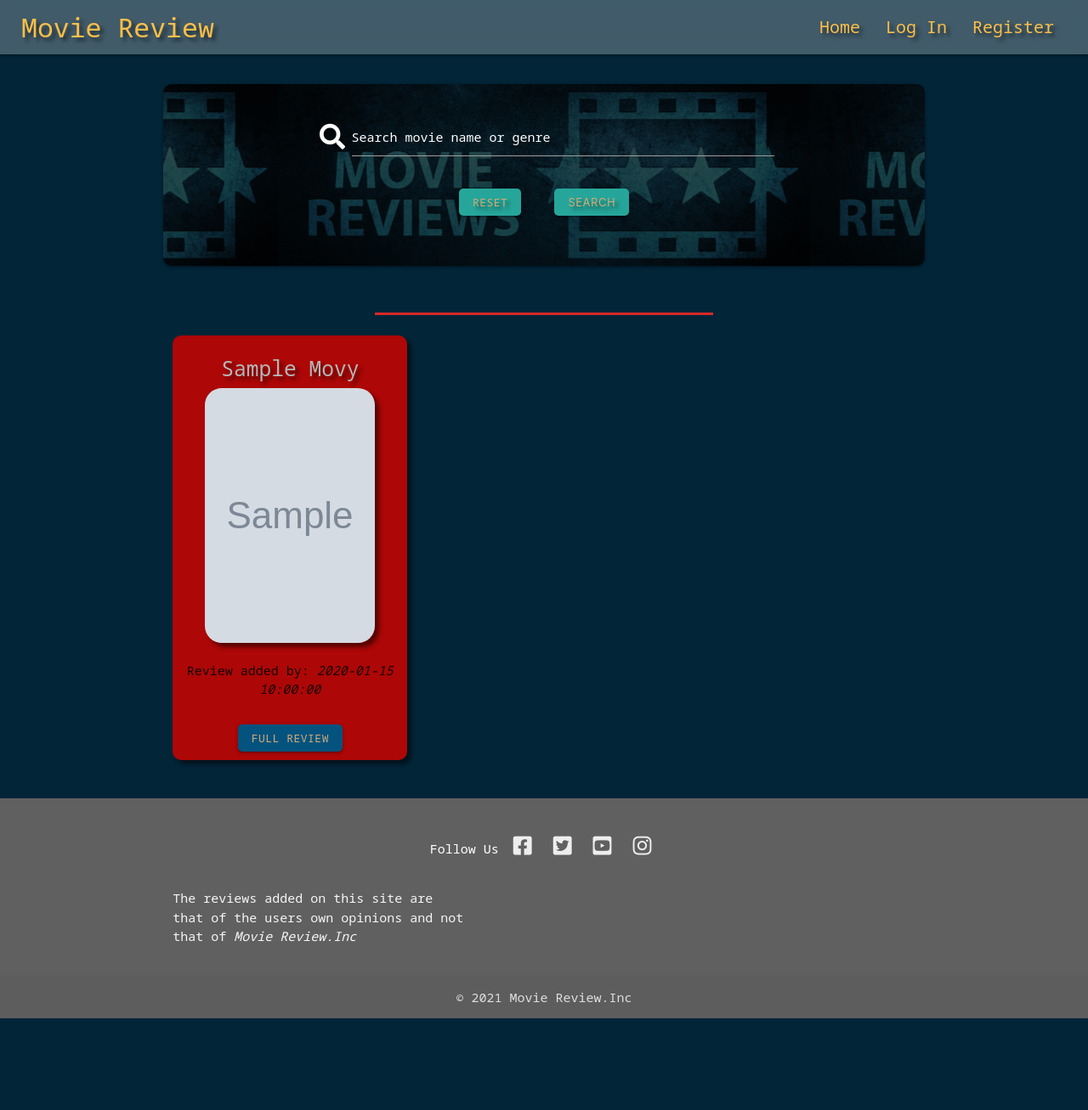
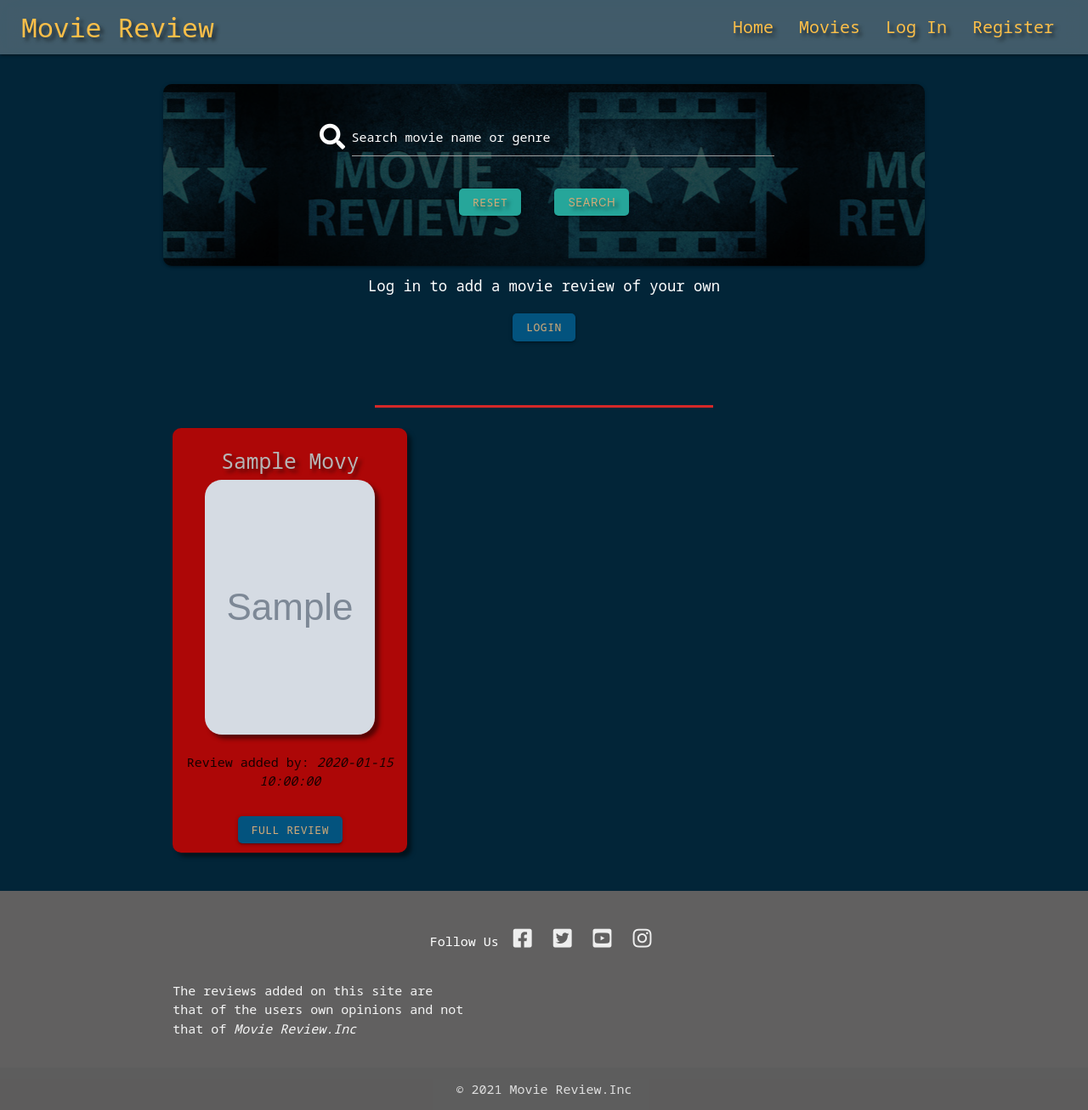
Before and after one commit to Ashb87/Ms3-Movie-Review, a Flask app: page /movies in a window 1280 px wide. Shown: the whole page at 85% size. Before the commit the page ends 1199 px from the top, so only its background shows below. Run offline with Flask 2, Linux system fonts and the light colour scheme; grey boxes marked "Sample" are stand-in pictures; a database or web service that is not in the repository returns one stand-in record (values such as "Sample title"); some libraries are stand-ins or nearby versions.

Commit message:
made movies availible to all users and added login button to movie page

```diff
--- a/templates/add_movie.html
+++ b/templates/add_movie.html
@@ -73,7 +73,7 @@
                <!-- Submit Button -->
                 <div class="row">
                     <div class="col s12 center-align">
-                        <button type="submit" class="btn-large text-shadow">
+                        <button type="submit" class="btn-small btn-add text-shadow">
                             Add Movie <i class="fas fa-plus right"></i>
                         </button>
                     </div>
--- a/templates/base.html
+++ b/templates/base.html
@@ -27,9 +27,9 @@
                 <a href="#" data-target="mobile-demo" class="sidenav-trigger"><i class="fas fa-bars"></i></a>
                 <ul class="right hide-on-med-and-down">
                     <li><a href="{{ url_for('home') }}">Home</a></li>
+                    <li><a href="{{ url_for('movies') }}">Movies</a></li>
                     {% if session.user %}
                         <li><a href="{{ url_for('profile', username=session['user']) }}">Profile</a></li>
-                        <li><a href="{{ url_for('movies') }}">Movies</a></li>
                         {% if session.user|lower == "admin"|lower %}
                             <li><a href="{{ url_for('get_categories') }}">Manage Genres</a></li>
                         {% endif %}
@@ -47,9 +47,9 @@
         <ul class="sidenav" id="mobile-demo">
             <li><h4 class="center-align">Movie Review</h4></li>
             <li><a href="{{ url_for('home') }}">Home</a></li>
+            <li><a href="{{ url_for('movies') }}">Movies</a></li>
             {% if session.user %}
                 <li><a href="{{ url_for('profile', username=session['user']) }}">Profile</a></li>
-                <li><a href="{{ url_for('movies') }}">Movies</a></li>
                 {% if session.user|lower == "admin"|lower %}
                     <li><a href="{{ url_for('get_categories') }}">Manage Genres</a></li>
                 {% endif %}
--- a/templates/index.html
+++ b/templates/index.html
@@ -16,7 +16,7 @@
 
     <div class="row">
         <div class="col s12 center-align">
-            <p class="white-text text-shadow">Simply create an account to add your reviews for a movie.<br> Or use it to find reviews added by other movie lovers.
+            <p class="white-text text-shadow">Simply create an account to add your reviews.<br> Or use it to find reviews added by other movie lovers.
             </p>
         </div>
     </div>
--- a/templates/movies.html
+++ b/templates/movies.html
@@ -32,6 +32,14 @@
             <div class="col-10 offset-1 col-md-4 offset-md-4">
                 <a href="{{ url_for('add_movie') }}" class="btn btn-add btn-small">
                 <i class="fas fa-plus" aria-hidden="true"></i> Add a Movie Review</a>
+            </div>
+        </div>
+        {% else %}
+        <div class="row center-align">
+            <div class="col-10 offset-1 col-md-4 offset-md-4">
+                <h6 class="white-text">Log in to add a movie review of your own</h6>
+                <a href="{{ url_for('login') }}" class="btn btn-add btn-small">
+                Login</a>
             </div>
         </div>
         {% endif %}
```
